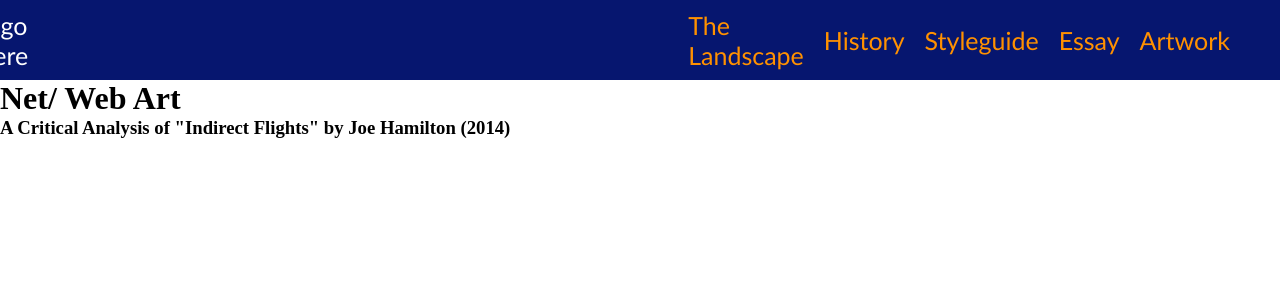
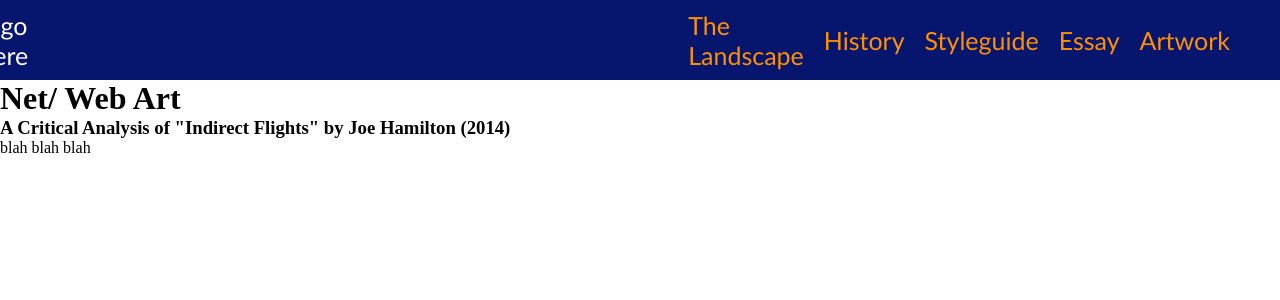
Before and after one commit to Sameshnee21/SinglePageApp, a React (Create React App) app in the folder spa/: page /essay in a window 1280 px wide. Shown: the top 300 px of the page. Built offline with nearby package versions, Linux system fonts and the light colour scheme.

Commit message:
Update Essay.jsx

```diff
--- a/spa/src/Pages/Essay.jsx
+++ b/spa/src/Pages/Essay.jsx
@@ -3,6 +3,7 @@ function Essay() {
       <>
         <h1>Net/ Web Art</h1>
         <h3>A Critical Analysis of "Indirect Flights" by Joe Hamilton (2014)</h3>
+        <p>blah blah blah </p>
       </>
     );
   }
```
